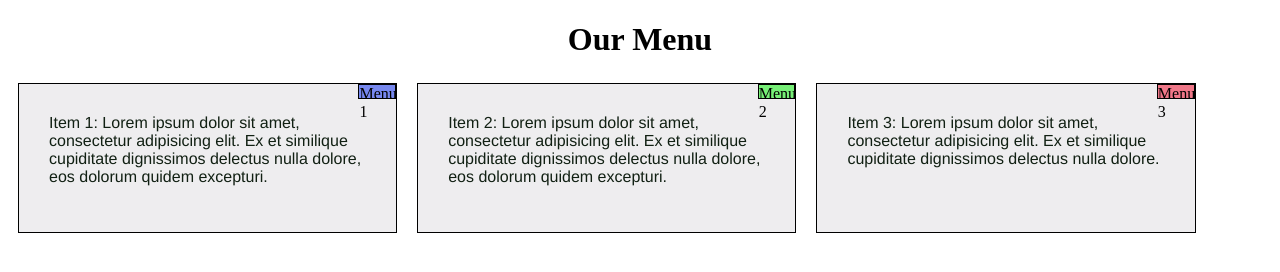
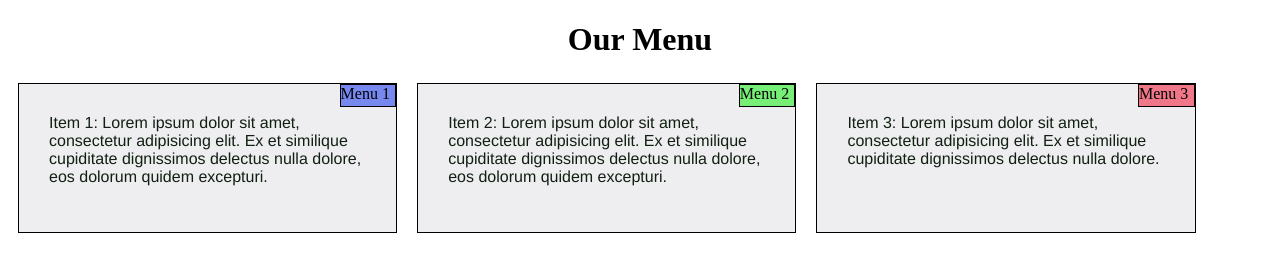
Before and after one commit to cbouery/module2-solution, a plain HTML site: page module2/index.html in a window 1280 px wide. Drawn offline with Linux system fonts and the light colour scheme.

Commit message:
small change

```diff
--- a/module2/style.css
+++ b/module2/style.css
@@ -25,8 +25,8 @@ div> div {
 }
 .p2,.p2b,.p2c{
   border: 1px solid black;
-  width: 10%;
-  height:10%;
+  width: 15%;
+  height:15%;
   position:absolute;
   top:-16px;
   right:0;
```
